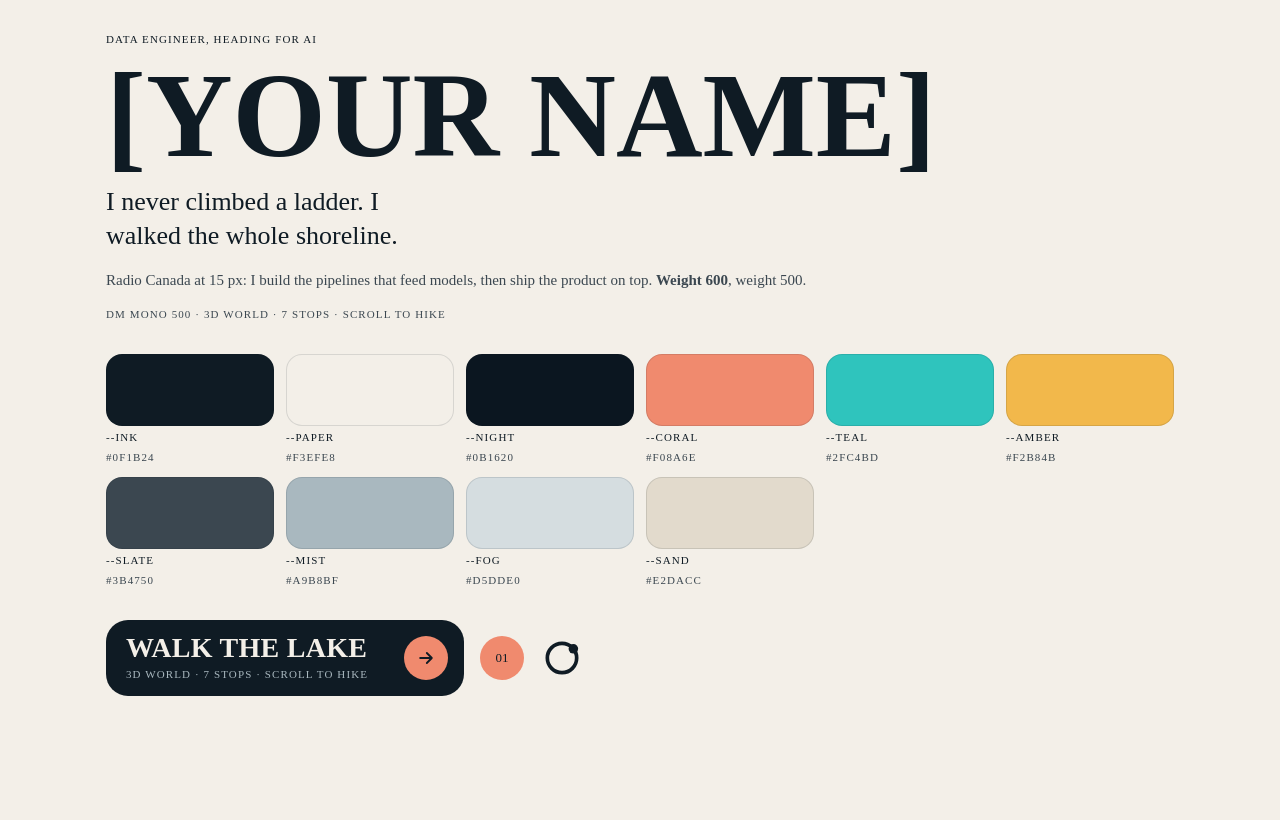
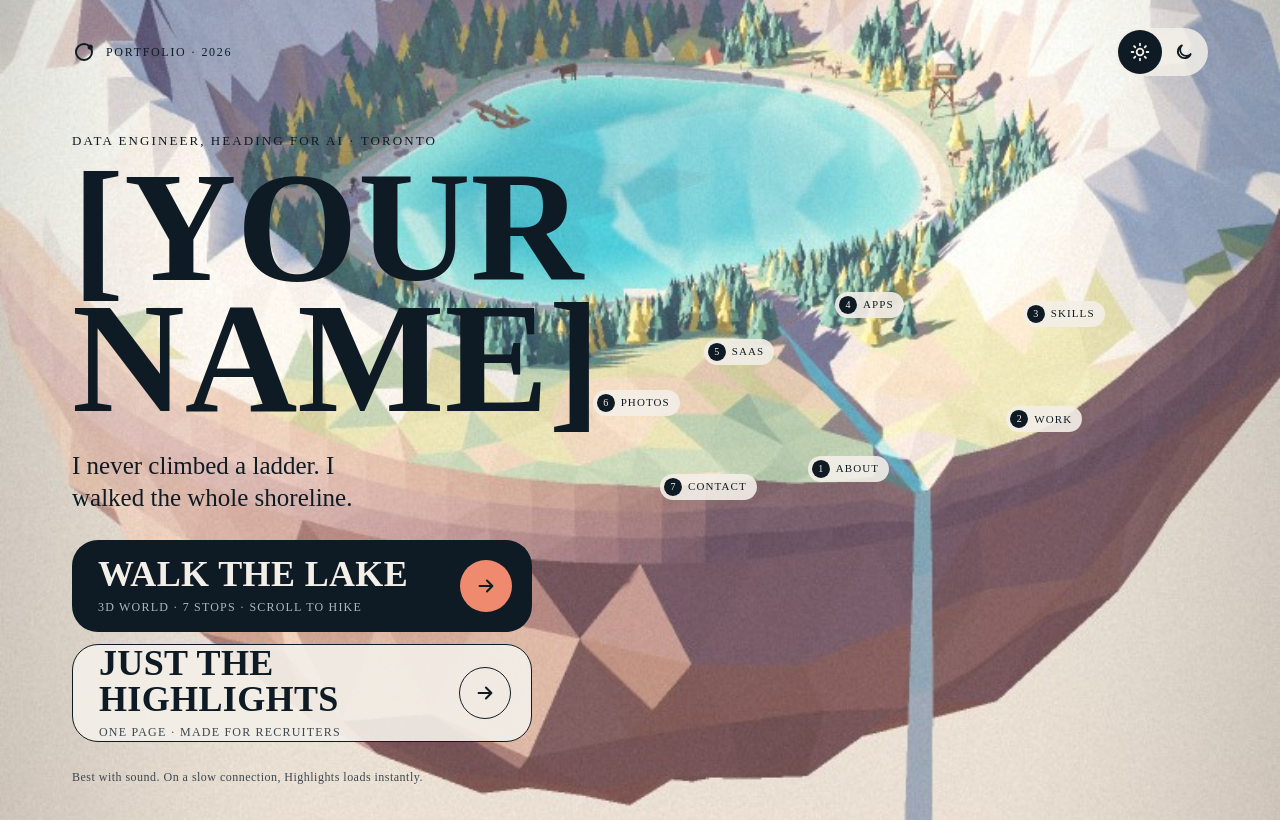
Before and after one commit to shirolepranav/portfolio, an Astro site: page / in a window 1280 px wide. Built offline with nearby package versions, Linux system fonts and the light colour scheme; Astro itself is replaced by a stand-in of ours.

Commit message:
Phase 2: landing page with island stills and day/night toggle
Landing at / built from Main (390x844) and Landing-Desktop (1440x900):
art-directed stills (phone frame on portrait, wide frame on landscape),
both buttons, desktop stop pins from visibleStops(), and a day/night
toggle that swaps stills and is remembered for the browser session.

Co-Authored-By: Claude Opus 5.5 <noreply@anthropic.com>

```diff
--- /dev/null
+++ b/src/components/DayNightToggle.astro
@@ -0,0 +1,47 @@
+---
+// Day and night toggle. Sets data-mode="day|night" on <html> and remembers it for the browser session.
+// Hidden without JavaScript, since it can do nothing then; the page stays in day.
+import Icon from "./Icon.astro";
+import { site } from "../content/site.ts";
+
+const { ui } = site;
+---
+<div class="toggle" role="group" aria-label={ui.dayOrNight}>
+  <button type="button" data-set-mode="day" aria-label={ui.dayMode} aria-pressed="true"><Icon name="sun" size={20} /></button>
+  <button type="button" data-set-mode="night" aria-label={ui.nightMode} aria-pressed="false"><Icon name="moon" size={20} /></button>
+</div>
+
+<!-- Inline so the saved mode applies before the stills paint. -->
+<script is:inline>
+  (() => {
+    const root = document.documentElement;
+    const set = (mode) => {
+      root.dataset.mode = mode;
+      document.querySelectorAll("[data-set-mode]").forEach((b) => b.setAttribute("aria-pressed", String(b.dataset.setMode === mode)));
+    };
+    let saved = null;
+    try { saved = sessionStorage.getItem("mode"); } catch {}
+    root.dataset.js = "";
+    set(saved === "night" ? "night" : "day");
+    document.addEventListener("click", (e) => {
+      const b = e.target instanceof Element && e.target.closest("[data-set-mode]");
+      if (!b) return;
+      set(b.dataset.setMode);
+      try { sessionStorage.setItem("mode", b.dataset.setMode); } catch {}
+    });
+  })();
+</script>
+
+<style>
+  .toggle { display: none; padding: 2px; border-radius: var(--radius-pill); background: var(--glass-day); }
+  :root[data-js] .toggle { display: flex; }
+  button {
+    width: var(--touch); height: var(--touch); padding: 0; border: 0; border-radius: 50%;
+    display: grid; place-items: center; background: transparent; color: var(--ink); cursor: pointer;
+  }
+  button[aria-pressed="true"] { background: var(--ink); color: var(--paper); }
+
+  :root[data-mode="night"] .toggle { background: var(--glass-night); }
+  :root[data-mode="night"] button { color: var(--paper); }
+  :root[data-mode="night"] button[aria-pressed="true"] { background: var(--paper); color: var(--ink); }
+</style>
--- a/src/components/Icon.astro
+++ b/src/components/Icon.astro
@@ -1,11 +1,13 @@
 ---
 // Line icons from the designs. Decorative: the link text says what they do.
-interface Props { name: "arrow" | "out" | "down"; size?: number }
+interface Props { name: "arrow" | "out" | "down" | "sun" | "moon"; size?: number }
 const { name, size = 18 } = Astro.props;
 const paths = {
   arrow: "M5 12h14M13 6l6 6-6 6", // go somewhere on this site
   out: "M7 17L17 7M9 7h8v8",      // leaves the site
   down: "M12 4v12M6 11l6 6 6-6M5 20h14", // download
+  sun: "M16 12a4 4 0 1 1-8 0 4 4 0 0 1 8 0zM12 2v2M12 20v2M2 12h2M20 12h2M4.9 4.9l1.4 1.4M17.7 17.7l1.4 1.4M4.9 19.1l1.4-1.4M17.7 6.3l1.4-1.4",
+  moon: "M20 14.5A8 8 0 1 1 9.5 4a6.5 6.5 0 0 0 10.5 10.5z",
 };
 ---
 <svg aria-hidden="true" width={size} height={size} viewBox="0 0 24 24" fill="none" stroke="currentColor" stroke-width="2.2" stroke-linecap="round" stroke-linejoin="round"><path d={paths[name]} /></svg>
--- /dev/null
+++ b/src/components/Still.astro
@@ -0,0 +1,45 @@
+---
+// A full-bleed still that fills its parent: the portrait frame on portrait screens, the wide frame on landscape.
+// Astro's <Picture> has no art direction, so the <source media> tags are built here with getImage().
+import { getImage } from "astro:assets";
+import type { ImageMetadata } from "astro";
+
+interface Props { phone: ImageMetadata; desktop: ImageMetadata; alt: string; eager?: boolean }
+const { phone, desktop, alt, eager = false } = Astro.props;
+
+// `sizes` allows for object-fit: cover, which can draw the frame wider than the screen.
+const frames = [
+  { img: desktop, media: "(orientation: landscape)", widths: [960, 1440, 2160], sizes: "max(100vw, 160vh)" },
+  { img: phone, media: undefined, widths: [390, 780], sizes: "max(100vw, 46vh)" },
+];
+const sources = await Promise.all(
+  frames.flatMap((f) =>
+    (["avif", "webp"] as const).map(async (format) => ({
+      media: f.media,
+      sizes: f.sizes,
+      type: `image/${format}`,
+      srcset: (await getImage({ src: f.img, format, widths: f.widths })).srcSet.attribute,
+    })),
+  ),
+);
+const fallback = await getImage({ src: phone, format: "jpg", widths: frames[1].widths });
+---
+<picture>
+  {sources.map((s) => <source {...s} />)}
+  <img
+    src={fallback.src}
+    srcset={fallback.srcSet.attribute}
+    sizes={frames[1].sizes}
+    width={phone.width}
+    height={phone.height}
+    alt={alt}
+    loading={eager ? "eager" : "lazy"}
+    fetchpriority={eager ? "high" : undefined}
+    decoding="async"
+  />
+</picture>
+
+<style>
+  picture { position: absolute; inset: 0; }
+  img { width: 100%; height: 100%; max-width: none; object-fit: cover; }
+</style>
--- a/src/content/helpers.ts
+++ b/src/content/helpers.ts
@@ -1,4 +1,5 @@
 // Small read-only helpers over the content file, shared by Highlights and (later) the lake.
+import { STOP_IDS } from "./types.ts";
 import type { GallerySection, ProjectsSection, Section } from "./types.ts";
 
 /** Enabled sections, with hidden roles and projects removed. */
@@ -37,3 +38,9 @@ export function highlightsBlocks(sections: readonly Section[]): HighlightsBlock[
 
 /** "07" style two-digit numbers for labels and stop badges. */
 export const pad2 = (n: number) => String(n).padStart(2, "0");
+
+/** Lake stops with at least one visible section, in walking order. Empty stops drop out, so the rest renumber. */
+export function visibleStops(sections: readonly Section[]) {
+  const visible = visibleSections(sections).filter((s) => s.kind !== "projects" || s.items.length > 0);
+  return STOP_IDS.map((id) => ({ id, sections: visible.filter((s) => s.stop === id) })).filter((s) => s.sections.length > 0);
+}
--- a/src/content/site.ts
+++ b/src/content/site.ts
@@ -131,6 +131,7 @@ export const site = {
       stop: "camp",
       kind: "projects",
       label: "iOS apps",
+      short: "Apps",
       title: "Apps I have shipped",
       intro: "One tent per app. Each one designed, built and launched solo.",
       itemType: "iOS app",
@@ -195,6 +196,21 @@ export const site = {
 
   // Small interface words. Change wording here, not in components.
   ui: {
+    // Landing
+    portfolioMark: "Portfolio · 2026",
+    landingWalk: "Walk the lake",
+    landingWalkSub: "3D world · {stops} stops · scroll to hike", // {stops} = number of stops shown
+    landingHighlights: "Just the highlights",
+    landingHighlightsSub: "One page · made for recruiters",
+    landingNote: "Best with sound. On a slow connection, Highlights loads instantly.",
+    dayOrNight: "Day or night",
+    dayMode: "Day mode",
+    nightMode: "Night mode",
+    landingStillAlt: "A low-poly floating island: a turquoise lake ringed by snowy peaks, with a waterfall spilling off the edge",
+    landingStillNightAlt:
+      "The same floating island at night under a starry sky, with lanterns and tents glowing around the lake",
+
+    // Highlights
     tour: "3D tour",
     resume: "Résumé",
     downloadResume: "Download résumé",
--- a/src/pages/index.astro
+++ b/src/pages/index.astro
@@ -1,82 +1,188 @@
 ---
-// Phase 0 test page: shows the three typefaces and ten colours.
-// Temporary. Phase 2 replaces it with the real landing screen.
+// Landing: the island as a still, two ways in, and a day and night toggle.
+// Phase 7 adds the live 3D island over the still. Every word comes from src/content/site.ts.
 import Base from "../layouts/Base.astro";
+import Logo from "../components/Logo.astro";
+import Icon from "../components/Icon.astro";
+import Still from "../components/Still.astro";
+import DayNightToggle from "../components/DayNightToggle.astro";
+import { site } from "../content/site.ts";
+import { visibleStops } from "../content/helpers.ts";
+import type { StopId } from "../content/types.ts";
+import dayPhone from "../assets/landing-island-day-phone.jpg";
+import dayDesktop from "../assets/landing-island-day-desktop.jpg";
+import nightPhone from "../assets/map-island-night-phone.jpg";
+import nightDesktop from "../assets/landing-island-night-desktop.jpg";
 
-// shortcut: copy lives here only until src/content/site.ts exists in Phase 1.
-const colours = [
-  ["--ink", "#0F1B24"], ["--paper", "#F3EFE8"], ["--night", "#0B1620"],
-  ["--coral", "#F08A6E"], ["--teal", "#2FC4BD"], ["--amber", "#F2B84B"],
-  ["--slate", "#3B4750"], ["--mist", "#A9B8BF"], ["--fog", "#D5DDE0"],
-  ["--sand", "#E2DACC"],
-];
+const { profile, ui } = site;
+const cityShort = profile.city.split(",")[0];
+
+// Where each stop's pin sits on the desktop frame, in px of the 1440 x 900 design.
+const pinAt: Record<StopId, [number, number]> = {
+  trailhead: [904, 500], cabin: [1122, 446], lookout: [1140, 330], camp: [934, 320],
+  dock: [790, 372], point: [668, 428], campfire: [742, 520],
+};
+const stops = visibleStops(site.sections);
 ---
-<Base title="Design tokens · The Lake Loop" description="Phase 0 token test page.">
-  <main>
-    <p class="label">Data engineer, heading for AI</p>
-    <h1 class="display name">[Your Name]</h1>
-    <p class="body-lg">I never climbed a ladder. I walked the whole shoreline.</p>
-    <p class="body-sm">Radio Canada at 15 px: I build the pipelines that feed models, then ship the product on top. <strong>Weight 600</strong>, <span class="w500">weight 500</span>.</p>
-    <p class="label mono-500">DM Mono 500 · 3D world · 7 stops · scroll to hike</p>
+<Base title={`${profile.name} · ${profile.role}`} description={profile.tagline}>
+  <main class="landing">
+    <header>
+      <span class="mark"><Logo /><span class="label">{ui.portfolioMark}</span></span>
+      <DayNightToggle />
+    </header>
 
-    <ul class="swatches">
-      {colours.map(([token, hex]) => (
-        <li>
-          <span class="chip" style={`background: var(${token})`}></span>
-          <span class="label">{token}</span>
-          <span class="label hex">{hex}</span>
-        </li>
-      ))}
-    </ul>
+    <div class="scene">
+      <div class="still day"><Still phone={dayPhone} desktop={dayDesktop} alt={ui.landingStillAlt} eager /></div>
+      <div class="still night"><Still phone={nightPhone} desktop={nightDesktop} alt={ui.landingStillNightAlt} /></div>
+      <ol class="pins">
+        {stops.map((s, i) => {
+          const [x, y] = pinAt[s.id];
+          const first = s.sections[0];
+          return (
+            <li class="label" style={`left: ${(x / 14.4).toFixed(2)}%; top: ${(y / 9).toFixed(2)}%`}>
+              <span class="num">{i + 1}</span>{first.short ?? first.label}
+            </li>
+          );
+        })}
+      </ol>
+    </div>
 
-    <div class="row">
-      <a class="primary" href="#">
-        <span class="primary-text">
-          <span class="display primary-label">Walk the lake</span>
-          <span class="label primary-sub">3D world · 7 stops · scroll to hike</span>
-        </span>
-        <span class="badge" aria-hidden="true">
-          <svg width="20" height="20" viewBox="0 0 24 24" fill="none" stroke="currentColor" stroke-width="2.2" stroke-linecap="round" stroke-linejoin="round"><path d="M5 12h14M13 6l6 6-6 6" /></svg>
-        </span>
-      </a>
-      <span class="stop" aria-label="Stop 1, you are here">01</span>
-      <svg class="logo" role="img" aria-label="Logo mark" width="44" height="44" viewBox="0 0 24 24" fill="none" stroke="currentColor" stroke-width="2"><circle cx="12" cy="12" r="8" /><circle cx="18.2" cy="7" r="2.6" fill="currentColor" stroke="none" /></svg>
+    <div class="intro">
+      <span class="label kicker">{profile.role}<span class="wide"> · {cityShort}</span></span>
+      <h1 class="display">{profile.name}</h1>
+    </div>
+
+    <div class="actions">
+      <p class="tagline">{profile.tagline}</p>
+      <div class="buttons">
+        <a class="way walk" href="/lake">
+          <span class="way-text">
+            <span class="way-label">{ui.landingWalk}</span>
+            <span class="label way-sub">{ui.landingWalkSub.replace("{stops}", String(stops.length))}</span>
+          </span>
+          <span class="badge"><Icon name="arrow" size={20} /></span>
+        </a>
+        <a class="way quick" href="/highlights">
+          <span class="way-text">
+            <span class="way-label">{ui.landingHighlights}</span>
+            <span class="label way-sub">{ui.landingHighlightsSub}</span>
+          </span>
+          <span class="badge"><Icon name="arrow" size={20} /></span>
+        </a>
+      </div>
+      <p class="note">{ui.landingNote}</p>
     </div>
   </main>
 </Base>
 
 <style>
-  main { max-width: 1100px; margin: 0 auto; padding: 32px 16px 64px; display: grid; gap: 16px; }
-  .name { font-size: clamp(56px, 12vw, 120px); }
-  .body-lg { font-size: 26px; line-height: 1.3; font-weight: 500; margin: 0; max-width: 24ch; }
-  .body-sm { font-size: 15px; line-height: 1.5; margin: 0; color: var(--slate); }
-  .w500 { font-weight: 500; }
-  .mono-500 { font-weight: 500; color: var(--slate); }
-  .label { margin: 0; }
+  /* Phone first (Main, 390 x 844). Colours switch with :root[data-mode]. */
+  .landing {
+    --fg: var(--ink); --fg-2: var(--slate);
+    --walk-bg: var(--ink); --walk-fg: var(--paper); --walk-sub: var(--mist); --walk-badge: var(--coral); --walk-badge-fg: var(--ink);
+    --quick-bg: rgb(243 239 232 / 0.92); --quick-fg: var(--ink); --quick-sub: var(--slate);
+    --pin-bg: rgb(243 239 232 / 0.9); --pin-num-bg: var(--ink); --pin-num-fg: var(--paper);
 
-  .swatches { list-style: none; padding: 0; margin: 16px 0; display: grid; gap: 12px; grid-template-columns: repeat(auto-fill, minmax(150px, 1fr)); }
-  .swatches li { display: grid; gap: 4px; }
-  .chip { height: 72px; border-radius: 16px; border: 1px solid rgb(15 27 36 / 0.12); }
-  .hex { color: var(--slate); }
+    position: relative; isolation: isolate; overflow: hidden;
+    min-height: 100svh; display: flex; flex-direction: column;
+    padding: 18px 16px; background: var(--sand); color: var(--fg);
+  }
+  /* Night has no drawn design: the nearest pattern is the night HUD (Night glass, Paper text, Teal main action). */
+  :root[data-mode="night"] .landing {
+    --fg: var(--paper); --fg-2: var(--mist);
+    --walk-bg: var(--teal); --walk-fg: var(--ink); --walk-sub: var(--night); --walk-badge: var(--ink); --walk-badge-fg: var(--paper);
+    --quick-bg: var(--glass-night); --quick-fg: var(--paper); --quick-sub: var(--mist);
+    --pin-bg: var(--glass-night); --pin-num-bg: var(--paper); --pin-num-fg: var(--ink);
+    background: var(--night);
+  }
 
-  .row { display: flex; flex-wrap: wrap; align-items: center; gap: 16px; }
-  .primary {
+  header { display: flex; align-items: center; justify-content: space-between; min-height: 48px; padding: 0 2px; }
+  .mark { display: flex; align-items: center; gap: 8px; }
+  .mark .label { letter-spacing: 0.14em; font-weight: 500; }
+
+  .scene { position: absolute; inset: 0; z-index: -1; }
+  .still.night, :root[data-mode="night"] .still.day { display: none; }
+  :root[data-mode="night"] .still.night { display: block; }
+
+  .intro { display: flex; flex-direction: column; gap: 8px; margin-top: 22px; padding: 0 4px; max-width: 460px; }
+  .kicker { letter-spacing: 0.16em; font-weight: 500; }
+  .kicker .wide { display: none; }
+  h1 { font-size: 70px; }
+
+  .actions { display: flex; flex-direction: column; gap: 14px; margin-top: auto; padding-top: 24px; max-width: 460px; }
+  .tagline { margin: 0 0 0 4px; max-width: 232px; font-size: 19px; line-height: 1.28; font-weight: 500; text-wrap: balance; }
+  .buttons { display: flex; flex-direction: column; gap: 10px; }
+  .way {
     display: flex; align-items: center; justify-content: space-between; gap: 12px;
-    min-height: 76px; min-width: min(358px, 100%); padding: 0 16px 0 20px;
-    border-radius: var(--radius-button); background: var(--ink); color: var(--paper); text-decoration: none;
+    min-height: 76px; padding: 0 16px 0 20px; border-radius: var(--radius-button); text-decoration: none;
   }
-  .primary-text { display: flex; flex-direction: column; gap: 5px; }
-  .primary-label { font-size: 28px; line-height: 1; letter-spacing: 0.01em; }
-  .primary-sub { color: var(--mist); }
+  .way-text { display: flex; flex-direction: column; gap: 5px; }
+  .way-label {
+    font-family: var(--font-display); font-weight: 800; font-size: 28px; line-height: 1;
+    text-transform: uppercase; letter-spacing: 0.01em;
+  }
+  .way-sub { letter-spacing: 0.1em; }
   .badge {
     flex: none; width: var(--touch); height: var(--touch); border-radius: 50%;
-    background: var(--coral); color: var(--ink); display: grid; place-items: center;
-    transition: transform 0.15s ease;
+    display: grid; place-items: center; transition: transform 0.18s ease;
   }
-  .primary:hover .badge { transform: translateX(3px); }
-  .stop {
-    width: var(--touch); height: var(--touch); border-radius: 50%; display: grid; place-items: center;
-    background: var(--coral); color: var(--ink); font-family: var(--font-mono); font-weight: 500; font-size: 13px;
+  .way:hover .badge { transform: translateX(3px); }
+  .way:active .badge { transform: translateX(1px) scale(0.94); }
+
+  .walk { background: var(--walk-bg); color: var(--walk-fg); }
+  .walk .way-sub { color: var(--walk-sub); }
+  .walk .badge { background: var(--walk-badge); color: var(--walk-badge-fg); }
+  .quick { background: var(--quick-bg); color: var(--quick-fg); border: 1.5px solid var(--quick-fg); }
+  .quick .way-sub { color: var(--quick-sub); }
+  .quick .badge { border: 1.5px solid var(--quick-fg); }
+
+  .note { margin: 0 0 0 4px; font-family: var(--font-mono); font-size: 11px; line-height: 1.5; letter-spacing: 0.04em; color: var(--fg-2); }
+
+  /* Stop pins: desktop only. The box matches the cover-scaled frame, so pins stay on their props. */
+  .pins {
+    display: none; position: absolute; left: 50%; top: 50%; translate: -50% -50%;
+    aspect-ratio: 1440 / 900; min-width: 100%; min-height: 100%; margin: 0; padding: 0; list-style: none;
   }
-  .logo { color: var(--ink); }
+  .pins li {
+    position: absolute; display: flex; align-items: center; gap: 6px; height: 26px; padding: 0 10px 0 4px;
+    border-radius: var(--radius-pill); background: var(--pin-bg); color: var(--fg); font-weight: 500;
+  }
+  .num {
+    width: 18px; height: 18px; border-radius: 50%; display: grid; place-items: center;
+    background: var(--pin-num-bg); color: var(--pin-num-fg); font-size: 10px; letter-spacing: 0;
+  }
+
+  /* Reduced motion: the quick path comes first. */
+  @media (prefers-reduced-motion: reduce) {
+    .quick { order: -1; }
+    .badge { transition: none; }
+  }
+
+  /* Desktop (Landing-Desktop, 1440 x 900): one text column in the left third. */
+  @media (min-width: 900px) and (orientation: landscape) {
+    .landing { padding: 28px 72px 34px; }
+    header { padding: 0; }
+    .mark { gap: 10px; }
+    .mark :global(svg) { width: 24px; height: 24px; }
+    .mark .label { font-size: 12px; }
+
+    .intro { gap: 12px; margin-top: 56px; padding: 0; width: 460px; }
+    .kicker { font-size: 13px; }
+    .kicker .wide { display: inline; }
+    h1 { font-size: 156px; line-height: 0.84; }
+
+    .actions { gap: 26px; margin-top: 26px; padding-top: 0; width: 460px; }
+    .tagline { margin: 0; max-width: 400px; font-size: 25px; }
+    .buttons { gap: 12px; }
+    .way { gap: 16px; min-height: 92px; padding: 0 20px 0 26px; border-radius: 26px; }
+    .way-text { gap: 7px; }
+    .way-label { font-size: 36px; }
+    .way-sub { font-size: 12px; }
+    .badge { width: 52px; height: 52px; }
+    .badge :global(svg) { width: 22px; height: 22px; }
+    .note { margin: 0; font-size: 12px; }
+  }
+  @media (min-width: 1200px) and (orientation: landscape) {
+    .pins { display: block; }
+  }
 </style>
```
Also changed, not shown: .claude/launch.json, src/assets/landing-island-day-desktop.jpg (added), src/assets/landing-island-day-phone.jpg (added), src/assets/landing-island-night-desktop.jpg (added), src/assets/map-island-night-phone.jpg (added).
